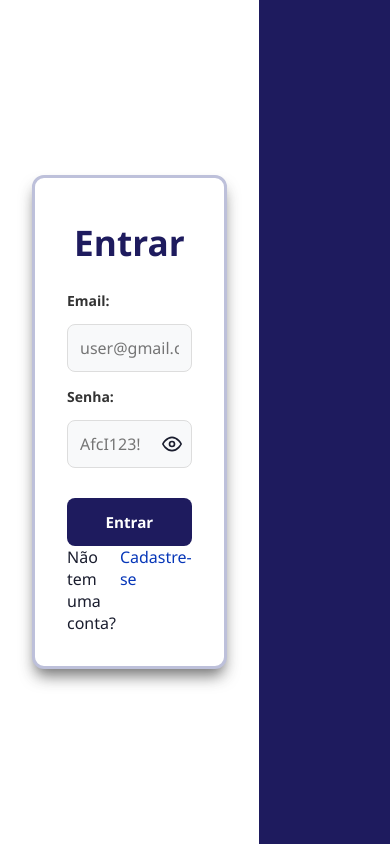
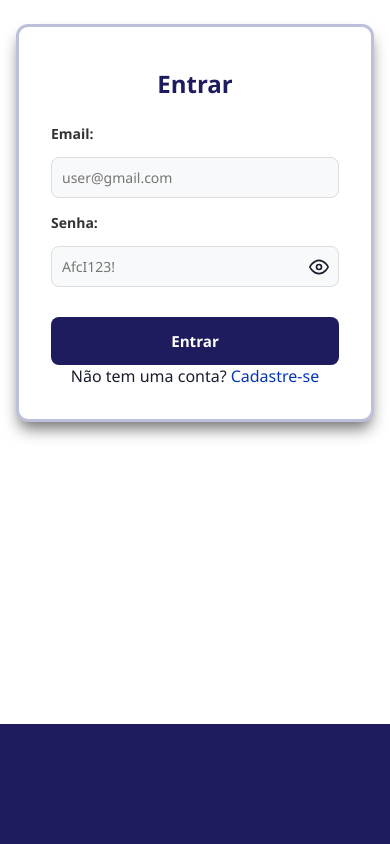
Before and after one commit to MandyLima/RuaLivreWeb, a React (Vite) app in the folder vite-project/: page /login in a window 390 px wide. Built offline with nearby package versions, Linux system fonts and the light colour scheme.

Commit message:
feat: enhance layout and responsiveness for Login and Register pages

```diff
--- a/vite-project/src/pages/Login.css
+++ b/vite-project/src/pages/Login.css
@@ -6,6 +6,7 @@
     color: #1A1D2E;
 }
 
+/* ===== LAYOUT ===== */
 .login-section {
     display: flex;
     width: 100%;
@@ -35,6 +36,7 @@
     font-weight: bold;
 }
 
+/* ===== FORMULÁRIO ===== */
 .form-wrapper {
     width: 100%;
     max-width: 400px;
@@ -52,6 +54,7 @@
     display: flex;
     flex-direction: column;
     gap: 8px;
+    position: relative;
 }
 
 .input-base {
@@ -62,7 +65,59 @@
     background-color: #f8f9fa;
 }
 
-a{
+a {
     text-decoration: none;
     color: rgb(6, 54, 184);
 }
+
+/* ===== RESPONSIVO 768px ===== */
+@media (max-width: 768px) {
+
+    .login-section {
+        flex-direction: column;
+    }
+
+    .login-brand-side {
+        min-height: 160px;
+        flex: none;
+        align-items: flex-start;
+        padding: 32px 24px;
+    }
+
+    .login-form-side {
+        flex: 1;
+        align-items: flex-start;
+        padding: 32px 24px;
+    }
+
+    .form-wrapper {
+        max-width: 100%;
+    }
+
+    .card-title {
+        font-size: 1.8rem;
+        margin-bottom: 20px;
+    }
+}
+
+/* ===== RESPONSIVO 400px ===== */
+@media (max-width: 400px) {
+
+    .login-brand-side {
+        min-height: 120px;
+        padding: 24px 16px;
+    }
+
+    .login-form-side {
+        padding: 24px 16px;
+    }
+
+    .card-title {
+        font-size: 1.5rem;
+    }
+
+    .input-base {
+        padding: 10px;
+        font-size: 14px;
+    }
+}
--- a/vite-project/src/pages/Register.css
+++ b/vite-project/src/pages/Register.css
@@ -6,6 +6,7 @@
     color: #1A1D2E;
 }
 
+/* ===== LAYOUT ===== */
 .register-section {
     display: flex;
     width: 100%;
@@ -40,6 +41,7 @@
     max-width: 400px;
 }
 
+/* ===== FORMULÁRIO ===== */
 .card-title {
     font-size: 2.2rem;
     margin-bottom: 25px;
@@ -52,6 +54,7 @@
     display: flex;
     flex-direction: column;
     gap: 8px;
+    position: relative;
 }
 
 .input-base {
@@ -62,10 +65,12 @@
     background-color: #f8f9fa;
 }
 
-a{
+a {
     text-decoration: none;
     color: rgb(6, 54, 184);
 }
+
+/* ===== REQUISITOS DE SENHA ===== */
 .requisitos {
     background: #F8F9FA;
     border: 1px solid #E5E7EB;
@@ -81,26 +86,80 @@ a{
     margin-bottom: 4px;
 }
 
-.req-ok {
+.req-ok,
+.req-erro,
+.senha-diferente,
+.senha-igual {
+    display: flex;
+    align-items: center;
+    gap: 6px;
     font-size: 12px;
-    color: #22C55E;
     margin: 2px 0;
 }
 
-.req-erro {
-    font-size: 12px;
-    color: #EF4444;
-    margin: 2px 0;
+.req-ok,
+.senha-igual {
+    color: #22C55E;
 }
 
+.req-erro,
 .senha-diferente {
-    font-size: 12px;
     color: #EF4444;
+}
+
+.senha-diferente,
+.senha-igual {
     margin-top: 4px;
 }
 
-.senha-igual {
-    font-size: 12px;
-    color: #22C55E;
-    margin-top: 4px;
+/* ===== RESPONSIVO 768px ===== */
+@media (max-width: 768px) {
+
+    .register-section {
+        flex-direction: column;
+    }
+
+    .register-brand-side {
+        min-height: 160px;
+        flex: none;
+        align-items: flex-start;
+        padding: 32px 24px;
+    }
+
+    .register-form-side {
+        flex: 1;
+        align-items: flex-start;
+        padding: 32px 24px;
+    }
+
+    .form-wrapper {
+        max-width: 100%;
+    }
+
+    .card-title {
+        font-size: 1.8rem;
+        margin-bottom: 20px;
+    }
 }
+
+/* ===== RESPONSIVO 400px ===== */
+@media (max-width: 400px) {
+
+    .register-brand-side {
+        min-height: 120px;
+        padding: 24px 16px;
+    }
+
+    .register-form-side {
+        padding: 24px 16px;
+    }
+
+    .card-title {
+        font-size: 1.5rem;
+    }
+
+    .input-base {
+        padding: 10px;
+        font-size: 14px;
+    }
+}
```
